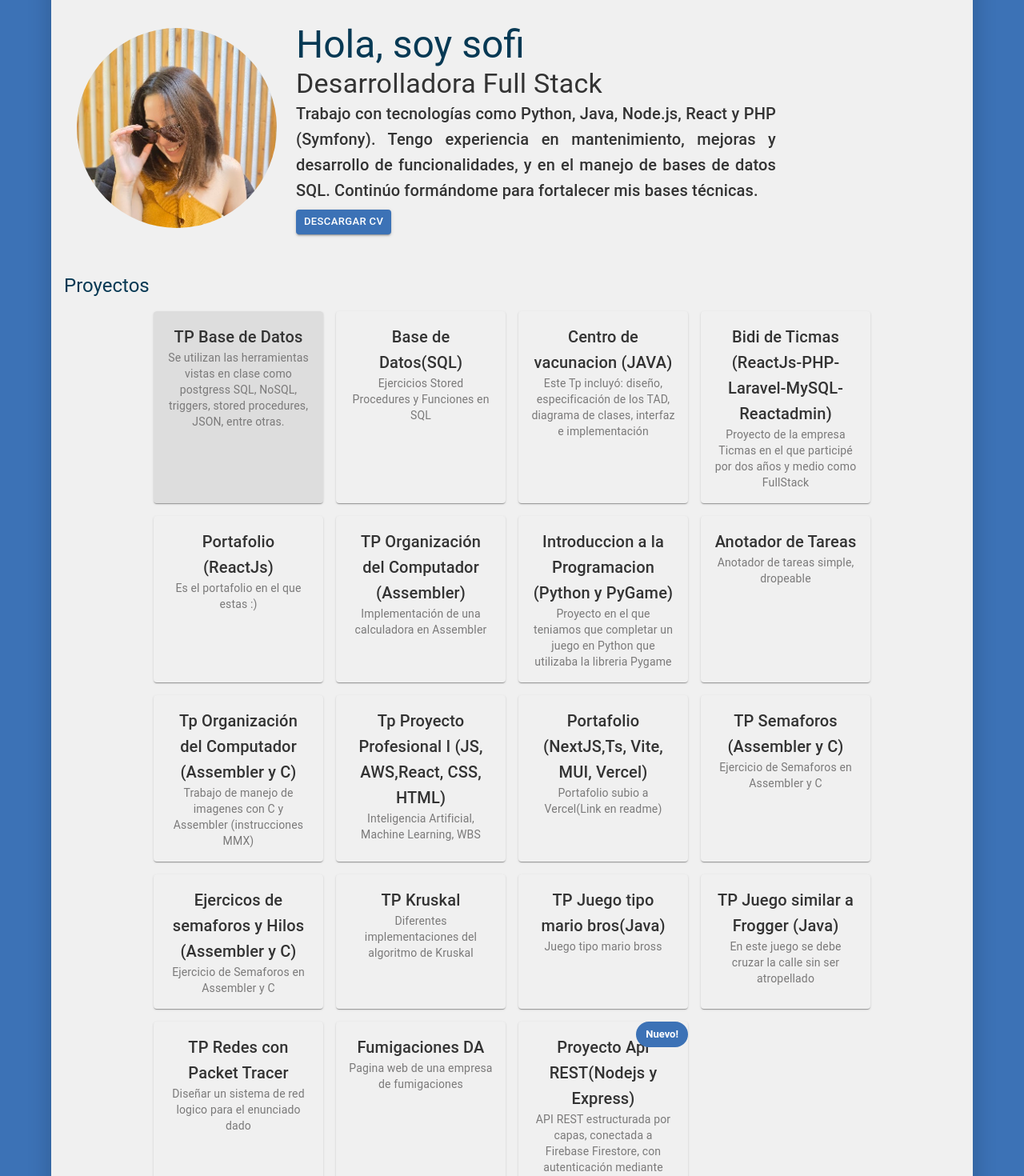
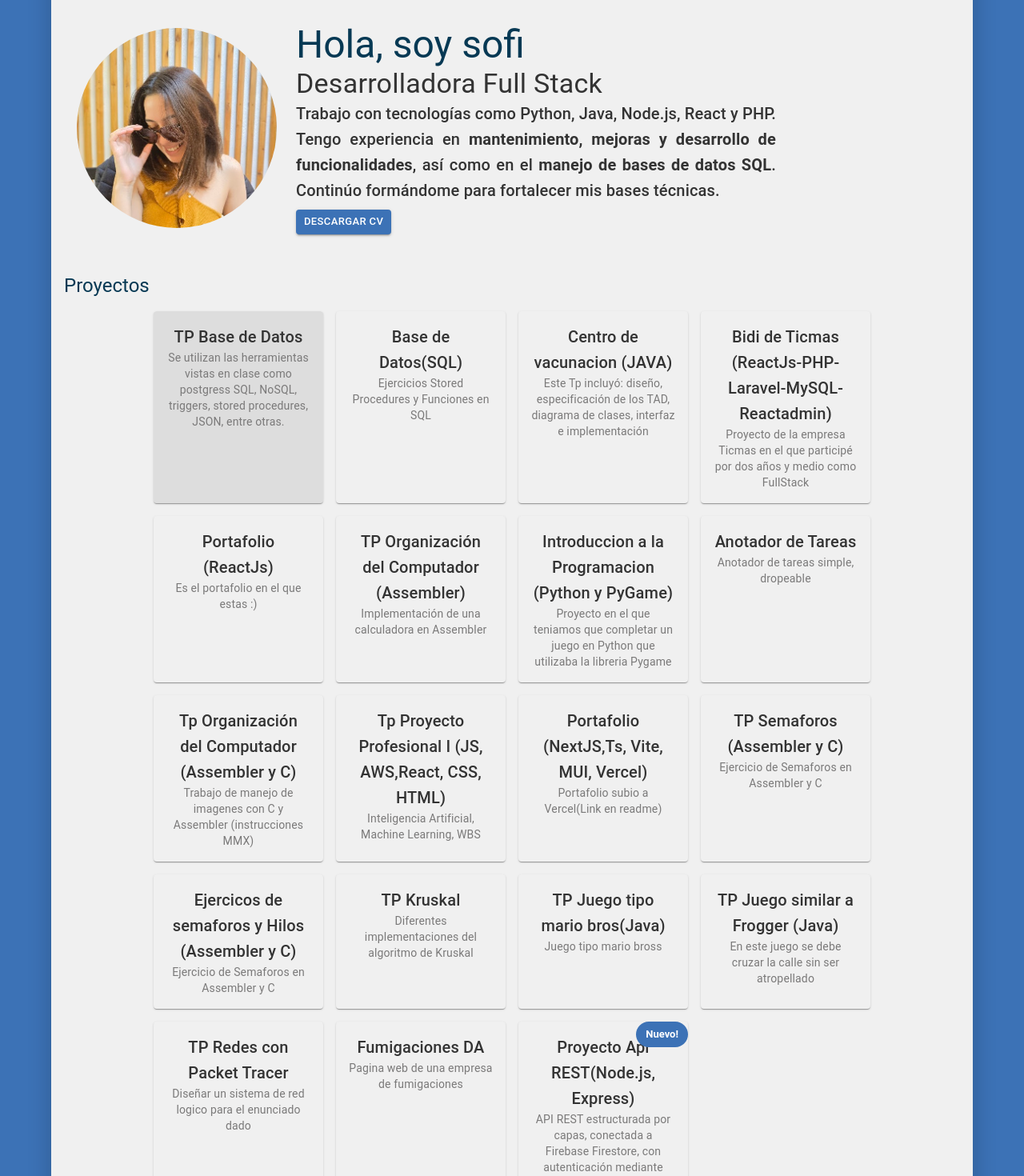
Before and after one commit to sofiAlcaraz/PortafolioReactJS, a React (Vite) app: page / in a window 1280 px wide. Shown: the part 100-1570 px from the top of the page at 80% size. Built offline with nearby package versions, Linux system fonts and the light colour scheme.

Commit message:
fix text presentation

```diff
--- a/src/components/Presentation.jsx
+++ b/src/components/Presentation.jsx
@@ -40,10 +40,13 @@ const Presentation = () => {
           Desarrolladora Full Stack
         </Typography>
         <Typography variant="h6" align="justify">
-          Trabajo con tecnologías como Python, Java, Node.js, React y PHP
-          (Symfony). Tengo experiencia en mantenimiento, mejoras y desarrollo de
-          funcionalidades, y en el manejo de bases de datos SQL. Continúo
-          formándome para fortalecer mis bases técnicas.
+          Trabajo con tecnologías como Python, Java, Node.js, React y PHP. Tengo
+          experiencia en{" "}
+          <strong>
+            mantenimiento, mejoras y desarrollo de funcionalidades
+          </strong>
+          , así como en el <strong>manejo de bases de datos SQL</strong>.
+          Continúo formándome para fortalecer mis bases técnicas.
         </Typography>
         <Button
           variant="contained"
--- a/src/components/Projects.jsx
+++ b/src/components/Projects.jsx
@@ -131,7 +131,7 @@ const cards = [
   },
   {
     id: 20,
-    title: "Proyecto Api REST(Nodejs y Express)",
+    title: "Proyecto Api REST(Node.js, Express)",
     description:
       "API REST estructurada por capas, conectada a Firebase Firestore, con autenticación mediante JWT, y con manejo completo de productos y usuarios",
     url: "https://github.com/sofiAlcaraz/node-entrega-talento-tech",
```
